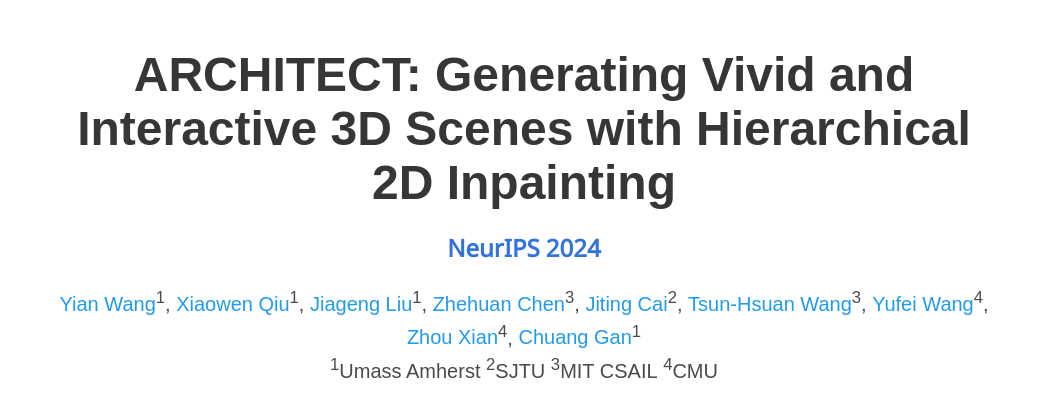
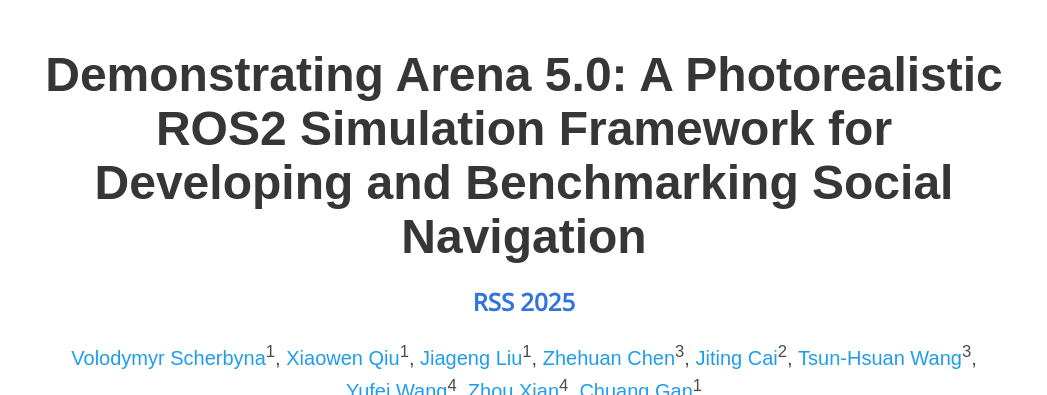
Before and after one commit to Alex108306/arena6.github.io, a plain HTML site: page index.html in a window 1280 px wide. Shown: the top 395 px of the page, without its empty margins (116-1163 px from the left). Drawn offline with nearby package versions, Linux system fonts and the light colour scheme; some icons are missing; a web font is replaced by a local one.

Commit message:
Update index.html

```diff
--- a/index.html
+++ b/index.html
@@ -6,7 +6,7 @@
         content="ARCHITECT: Generating Vivid and Interactive 3D Scenes with Hierarchical 2D Inpainting">
   <meta name="keywords" content="Scene Generation, Robotics">
   <meta name="viewport" content="width=device-width, initial-scale=1">
-  <title>Generating Vivid and Interactive 3D Scenes with Hierarchical 2D Inpainting.</title>
+  <title>A Photorealistic ROS2 Simulation Framework for Developing and Benchmarking Social Navigation</title>
 
   <!-- Global site tag (gtag.js) - Google Analytics -->
   <script async src="https://www.googletagmanager.com/gtag/js?id=G-PYVRSFMDRL"></script>
@@ -88,10 +88,10 @@
     <div class="container is-max-desktop">
       <div class="columns is-centered">
         <div class="column has-text-centered">
-          <h1 class="title is-1 publication-title">ARCHITECT: Generating Vivid and Interactive 3D Scenes with Hierarchical 2D Inpainting</h1>
-          <h3 class="title is-4 conference-authors"><a target="_blank" href="https://neurips.cc">NeurIPS 2024</a></h3>
+          <h1 class="title is-1 publication-title">Demonstrating Arena 5.0: A Photorealistic ROS2 Simulation Framework for Developing and Benchmarking Social Navigation</h1>
+          <h3 class="title is-4 conference-authors"><a target="_blank" href="https://neurips.cc">RSS 2025</a></h3>
           <div class="is-size-5 publication-authors">
-            <a href="https://wangyian-me.github.io" class="author-block">Yian Wang</a><sup>1</sup>,
+            <a href="https://wangyian-me.github.io" class="author-block">Volodymyr Scherbyna</a><sup>1</sup>,
             <a href="https://link-to-author-2-profile.com" class="author-block">Xiaowen Qiu</a><sup>1</sup>,
             <a href="https://jiagengliu02.github.io" class="author-block">Jiageng Liu</a><sup>1</sup>,
             <a href="https://acmlczh.github.io" class="author-block">Zhehuan Chen</a><sup>3</sup>,
```
